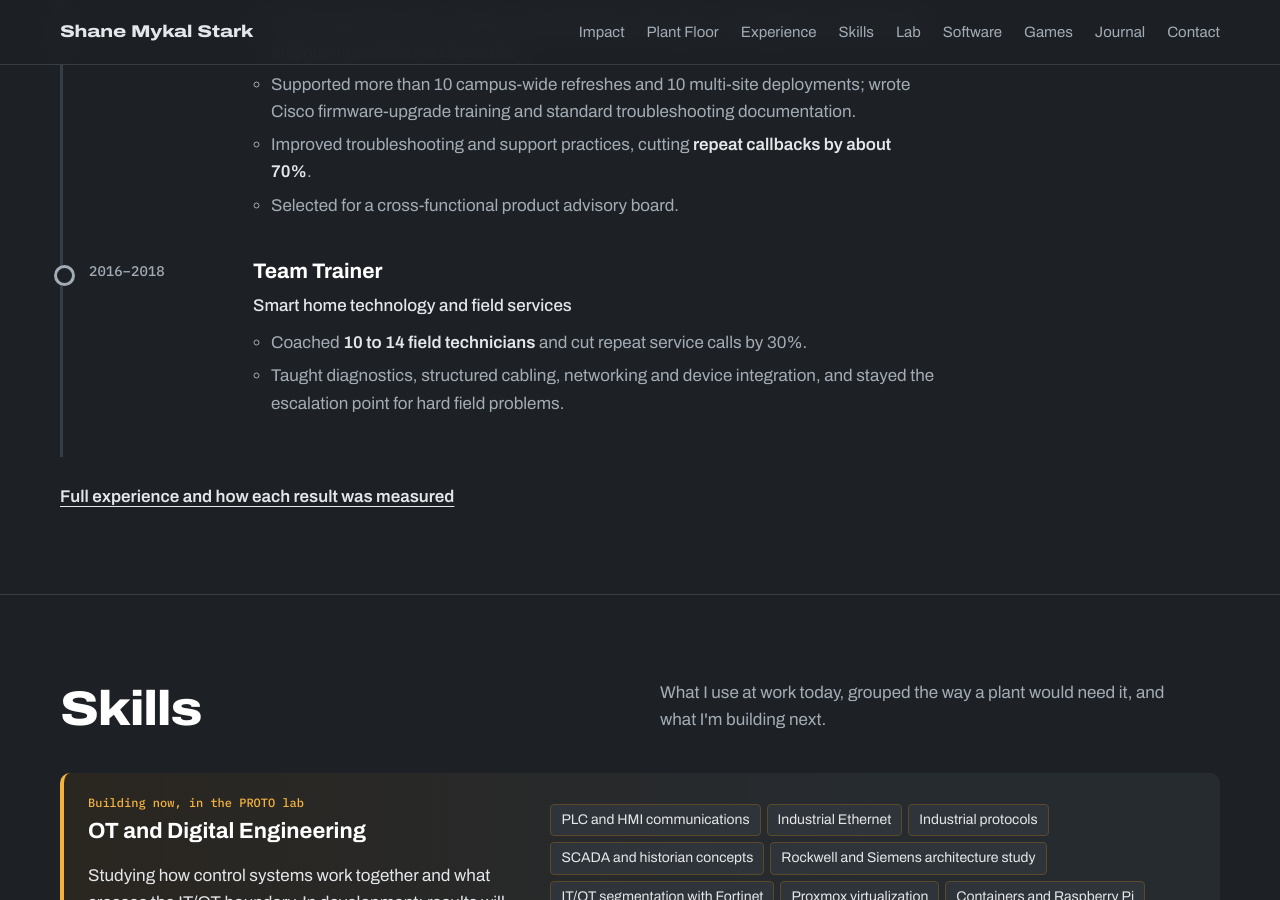
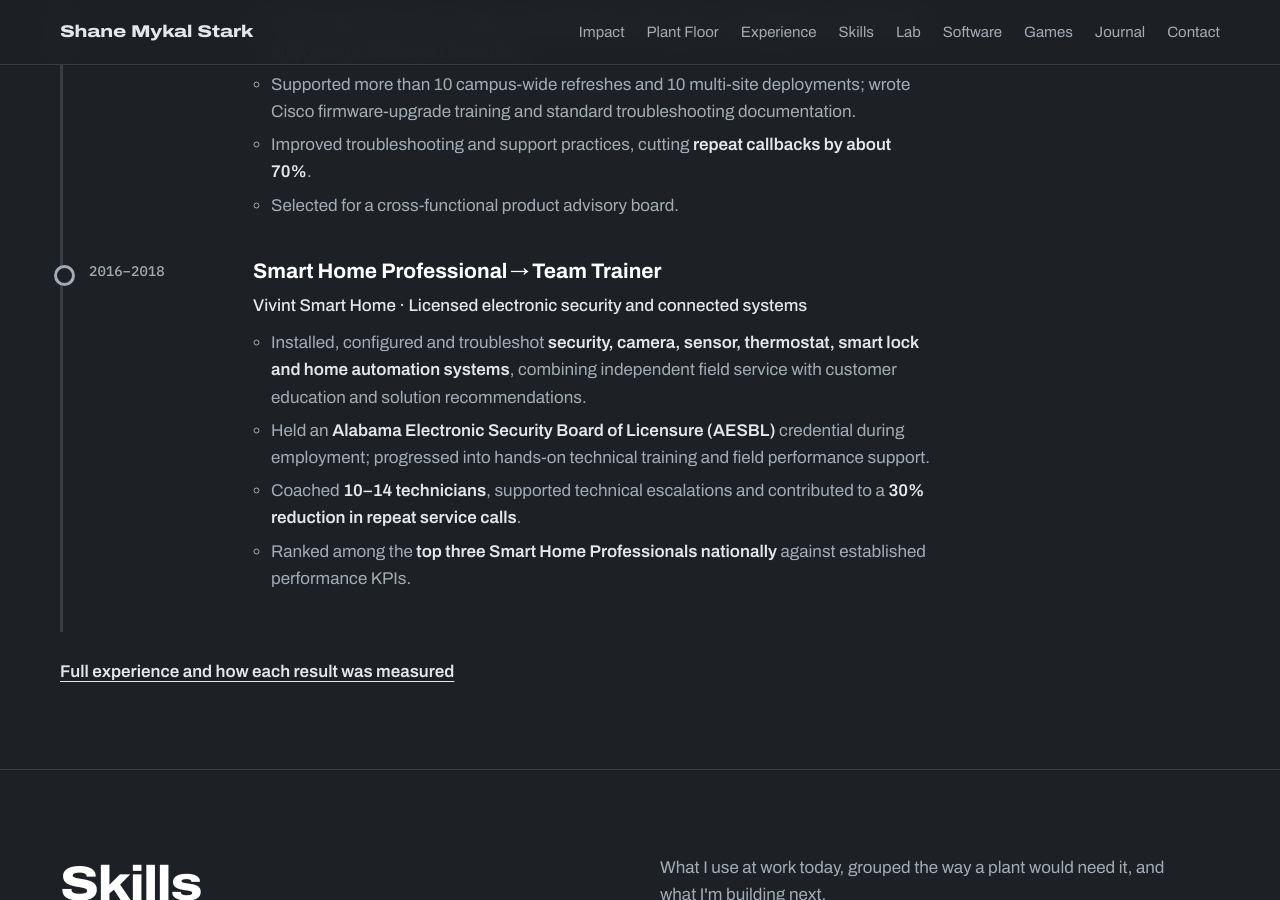
Before and after one commit to smykals/smykals.github.io, a Jekyll site: the page built from index.html, in a window 1280 px wide and 900 px high, scrolled down 3658 px. Built offline with Jekyll 4.4.1, drawn with Linux system fonts in a browser that asks for light colours.

Commit message:
Strengthen Vivint experience summary and AESBL credential

```diff
--- a/index.html
+++ b/index.html
@@ -492,10 +492,12 @@ footer { background: var(--rack); color: #8B949E; font-size: 14px; padding: 22px
         </ul>
       </div></li>
       <li><span class="when">2016–2018</span><div>
-        <h3>Team Trainer</h3><span class="org">Smart home technology and field services</span>
+        <h3>Smart Home Professional → Team Trainer</h3><span class="org">Vivint Smart Home · Licensed electronic security and connected systems</span>
         <ul>
-          <li>Coached <strong>10 to 14 field technicians</strong> and cut repeat service calls by 30%.</li>
-          <li>Taught diagnostics, structured cabling, networking and device integration, and stayed the escalation point for hard field problems.</li>
+          <li>Installed, configured and troubleshot <strong>security, camera, sensor, thermostat, smart lock and home automation systems</strong>, combining independent field service with customer education and solution recommendations.</li>
+          <li>Held an <strong>Alabama Electronic Security Board of Licensure (AESBL)</strong> credential during employment; progressed into hands-on technical training and field performance support.</li>
+          <li>Coached <strong>10–14 technicians</strong>, supported technical escalations and contributed to a <strong>30% reduction in repeat service calls</strong>.</li>
+          <li>Ranked among the <strong>top three Smart Home Professionals nationally</strong> against established performance KPIs.</li>
         </ul>
       </div></li>
     </ol>
```
